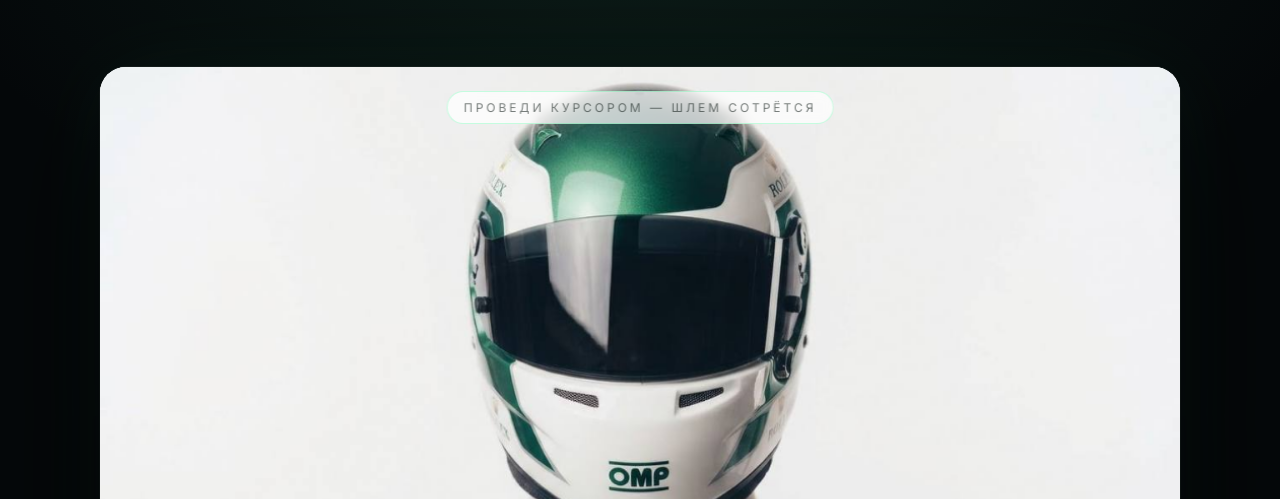
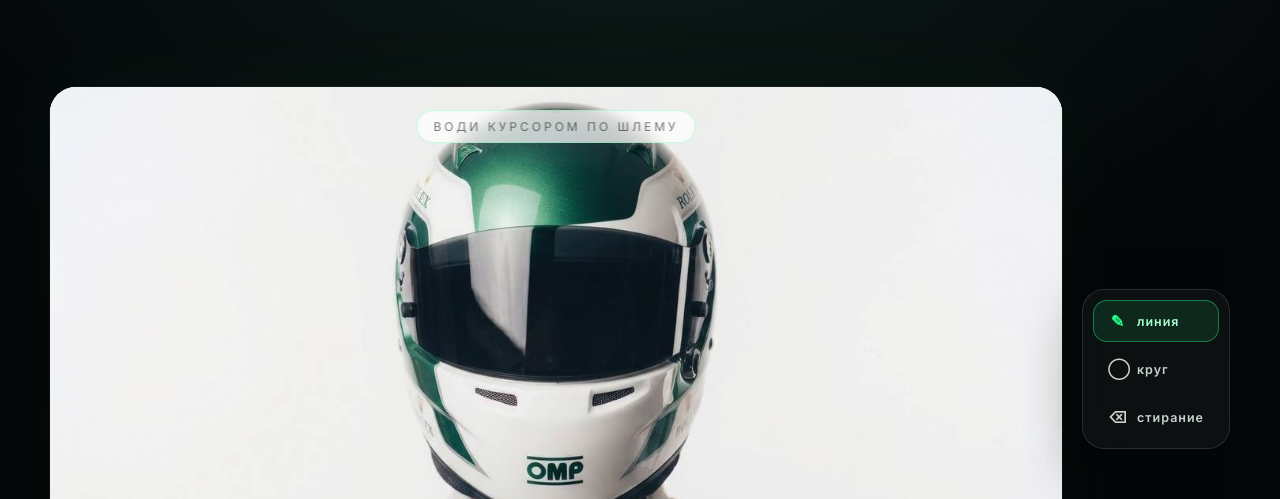
Before and after one commit to petyxpetyxy-lgtm/racer-reveal, a plain HTML site: page index.html in a window 1280 px wide. Shown: the top 499 px of the page. Drawn offline with Linux system fonts and the light colour scheme.

Commit message:
feat: mode panel (line/circle/erase) with animated appearance, instant restore line

```diff
--- a/app.js
+++ b/app.js
@@ -6,6 +6,7 @@
   const audio = document.getElementById('audio');
   const soundBtn = document.getElementById('soundBtn');
   const soundLabel = document.getElementById('soundLabel');
+  const modeBtns = Array.prototype.slice.call(document.querySelectorAll('.mode-btn'));
 
   const helmet = new Image();
   let helmetReady = false;
@@ -33,73 +34,135 @@
   }
   window.addEventListener('resize', resize);
 
-  // --- кисть: след живёт мгновение и сразу возвращается ---
-  const LIFE = 200;            // мс — почти сразу шлем возвращается
-  function brushR(){ return Math.max(14, h * 0.068); }
+  // ---------------- режимы ----------------
+  let mode = 'line';
+
+  modeBtns.forEach(function(btn){
+    btn.addEventListener('click', function(){
+      mode = btn.dataset.mode;
+      modeBtns.forEach(function(b){ b.classList.toggle('active', b === btn); });
+      resetMarks();
+    });
+  });
+
+  function resetMarks(){
+    stamps.length = 0;
+    mctx.clearRect(0, 0, w, h);
+    lx = -9999; ly = -9999;
+  }
+
+  // ---------------- кисть ----------------
+  const R_LINE = 0.068;   // радиус кисти (доля высоты)
+  const LINE_LIFE = 170;  // мс — шлем возвращается почти сразу
+
+  function brushR(){ return Math.max(13, h * R_LINE); }
 
   const stamps = [];
   let lx = -9999, ly = -9999;
 
-  function stamp(x, y, now){
+  // спрайт: плотная середина + тоненький размытый край, без обводки
+  let sprite = null;
+  function makeSprite(){
+    const S = 128;
+    sprite = document.createElement('canvas');
+    sprite.width = S;
+    sprite.height = S;
+    const c = sprite.getContext('2d');
+    const g = c.createRadialGradient(S/2, S/2, 0, S/2, S/2, S/2);
+    g.addColorStop(0, 'rgba(255,255,255,1)');
+    g.addColorStop(0.86, 'rgba(255,255,255,1)');
+    g.addColorStop(0.94, 'rgba(255,255,255,0.55)');
+    g.addColorStop(0.98, 'rgba(255,255,255,0.16)');
+    g.addColorStop(1, 'rgba(255,255,255,0)');
+    c.fillStyle = g;
+    c.beginPath();
+    c.arc(S/2, S/2, S/2, 0, Math.PI * 2);
+    c.fill();
+  }
+  makeSprite();
+
+  function addStamp(x, y, now){
     stamps.push({ x: x, y: y, born: now });
     if (stamps.length > 600) stamps.splice(0, stamps.length - 600);
   }
 
-  function strokeTo(x, y, now){
+  function stampMask(x, y, r, alpha){
+    mctx.globalAlpha = alpha;
+    mctx.drawImage(sprite, x - r, y - r, r * 2, r * 2);
+    mctx.globalAlpha = 1;
+  }
+
+  // след «линии» — живёт мгновение
+  function strokeLine(x, y){
     const r = brushR();
-    if (lx < -9000){ lx = x; ly = y; stamp(x, y, now); return; }
+    const now = performance.now();
+    if (lx < -9000){ lx = x; ly = y; addStamp(x, y, now); return; }
     const dx = x - lx, dy = y - ly;
-    const dist = Math.sqrt(dx*dx + dy*dy);
+    const dist = Math.sqrt(dx * dx + dy * dy);
     const step = Math.max(4, r * 0.28);
     if (dist < step) return;
     const n = Math.floor(dist / step);
     for (let i = 1; i <= n; i++){
       const t = i / n;
-      stamp(lx + dx * t, ly + dy * t, now);
+      addStamp(lx + dx * t, ly + dy * t, now);
     }
     lx = x; ly = y;
   }
 
-  // спрайт: чёткая середина, тонкий размытый край (блюр тоненький)
-  let sprite = null;
-  function makeSprite(){
-    const S = 128;
-    sprite = document.createElement('canvas');
-    sprite.width = S; sprite.height = S;
-    const c = sprite.getContext('2d');
-    const g = c.createRadialGradient(S/2, S/2, 0, S/2, S/2, S/2);
-    g.addColorStop(0, 'rgba(255,255,255,1)');
-    g.addColorStop(0.82, 'rgba(255,255,255,1)');
-    g.addColorStop(0.92, 'rgba(255,255,255,0.55)');
-    g.addColorStop(0.97, 'rgba(255,255,255,0.18)');
-    g.addColorStop(1, 'rgba(255,255,255,0)');
-    c.fillStyle = g;
-    c.beginPath();
-    c.arc(S/2, S/2, S/2, 0, Math.PI*2);
-    c.fill();
+  // режим «стирание» — мазки остаются навсегда
+  function strokeErase(x, y){
+    const r = brushR() * 1.15;
+    if (lx < -9000){ lx = x; ly = y; stampMask(x, y, r, 0.9); return; }
+    const dx = x - lx, dy = y - ly;
+    const dist = Math.sqrt(dx * dx + dy * dy);
+    const step = Math.max(4, r * 0.3);
+    if (dist < step) return;
+    const n = Math.floor(dist / step);
+    for (let i = 1; i <= n; i++){
+      const t = i / n;
+      stampMask(lx + dx * t, ly + dy * t, r, 0.9);
+    }
+    lx = x; ly = y;
   }
-  makeSprite();
 
-  // --- ввод ---
+  // ---------------- указатель ----------------
+  let px = -9999, py = -9999;
+  let hovering = false;
+  let cx = 0, cy = 0;
   let started = false;
 
   function onPointer(e){
     const rect = frame.getBoundingClientRect();
-    const x = e.clientX - rect.left;
-    const y = e.clientY - rect.top;
-    strokeTo(x, y, performance.now());
+    px = e.clientX - rect.left;
+    py = e.clientY - rect.top;
+    hovering = true;
+
+    if (mode === 'line') strokeLine(px, py);
+    else if (mode === 'erase') strokeErase(px, py);
+
     if (!started){ started = true; enableSound(); }
     if (hint) hint.style.opacity = '0';
   }
+
   frame.addEventListener('pointermove', onPointer);
+
   frame.addEventListener('pointerdown', function(e){
     lx = -9999; ly = -9999;
     onPointer(e);
   });
-  frame.addEventListener('pointerleave', function(){ lx = -9999; ly = -9999; });
 
-  // --- звук из видео ---
+  frame.addEventListener('pointerleave', function(){
+    hovering = false;
+    lx = -9999; ly = -9999;
+  });
+
+  frame.addEventListener('pointerenter', function(){
+    hovering = true;
+  });
+
+  // ---------------- звук из видео ----------------
   let soundOn = false;
+
   function enableSound(){
     if (soundOn) return;
     soundOn = true;
@@ -111,44 +174,73 @@
     soundBtn.classList.add('playing');
     soundLabel.textContent = 'выключить звук';
   }
+
   function disableSound(){
     soundOn = false;
     audio.pause();
     soundBtn.classList.remove('playing');
     soundLabel.textContent = 'включить звук';
   }
+
   soundBtn.addEventListener('click', function(){
     if (soundOn) disableSound(); else enableSound();
   });
 
-  // --- отрисовка ---
+  // ---------------- отрисовка ----------------
+  function drawCircle(){
+    if (!hovering || px < -9000) return;
+    cx += (px - cx) * 0.28;
+    cy += (py - cy) * 0.28;
+    const r = Math.max(40, h * 0.165);
+    const g = ctx.createRadialGradient(cx, cy, 0, cx, cy, r);
+    g.addColorStop(0, 'rgba(0,0,0,1)');
+    g.addColorStop(0.86, 'rgba(0,0,0,1)');
+    g.addColorStop(0.96, 'rgba(0,0,0,0.45)');
+    g.addColorStop(1, 'rgba(0,0,0,0)');
+    ctx.globalCompositeOperation = 'destination-out';
+    ctx.fillStyle = g;
+    ctx.beginPath();
+    ctx.arc(cx, cy, r, 0, Math.PI * 2);
+    ctx.fill();
+    ctx.globalCompositeOperation = 'source-over';
+  }
+
+  function drawLine(now){
+    const r = brushR();
+    mctx.clearRect(0, 0, w, h);
+    for (let i = stamps.length - 1; i >= 0; i--){
+      if (now - stamps[i].born > LINE_LIFE) stamps.splice(i, 1);
+    }
+    for (let i = 0; i < stamps.length; i++){
+      const s = stamps[i];
+      const age = now - s.born;
+      if (age >= LINE_LIFE) continue;
+      const a = Math.pow(1 - age / LINE_LIFE, 1.25);
+      stampMask(s.x, s.y, r, a);
+    }
+    ctx.globalCompositeOperation = 'destination-out';
+    ctx.drawImage(mask, 0, 0, w, h);
+    ctx.globalCompositeOperation = 'source-over';
+  }
+
+  function drawErase(){
+    ctx.globalCompositeOperation = 'destination-out';
+    ctx.drawImage(mask, 0, 0, w, h);
+    ctx.globalCompositeOperation = 'source-over';
+  }
+
   function draw(now){
+    resize();
+    if (cx === 0 && cy === 0){ cx = w * 0.5; cy = h * 0.36; }
+
     ctx.clearRect(0, 0, w, h);
 
     if (helmetReady && w > 2){
-      // шлем поверх лица
       ctx.drawImage(helmet, 0, 0, w, h);
 
-      // маска текущего следа
-      mctx.clearRect(0, 0, w, h);
-      const r = brushR();
-      for (let i = stamps.length - 1; i >= 0; i--){
-        if (now - stamps[i].born > LIFE) stamps.splice(i, 1);
-      }
-      for (let i = 0; i < stamps.length; i++){
-        const s = stamps[i];
-        let a = 1 - (now - s.born) / LIFE;
-        if (a <= 0) continue;
-        a = Math.pow(a, 1.2);
-        mctx.globalAlpha = a;
-        mctx.drawImage(sprite, s.x - r, s.y - r, r * 2, r * 2);
-      }
-      mctx.globalAlpha = 1;
-
-      // стираем шлем по следу — и он сразу возвращается, когда след истёк
-      ctx.globalCompositeOperation = 'destination-out';
-      ctx.drawImage(mask, 0, 0, w, h);
-      ctx.globalCompositeOperation = 'source-over';
+      if (mode === 'line') drawLine(now);
+      else if (mode === 'erase') drawErase();
+      else drawCircle();
     }
 
     requestAnimationFrame(draw);
--- a/index.html
+++ b/index.html
@@ -7,16 +7,24 @@
 <link rel="preconnect" href="https://fonts.googleapis.com">
 <link rel="preconnect" href="https://fonts.gstatic.com" crossorigin>
 <link href="https://fonts.googleapis.com/css2?family=Great+Vibes&family=Inter:wght@300;400;600;800&display=swap" rel="stylesheet">
-<link rel="stylesheet" href="styles.css">
+<link rel="stylesheet" href="styles.css?v=7">
 </head>
 <body>
 
 <div class="stage">
-  <div class="frame" id="frame">
-    <img class="face" src="face.jpg" alt="гонщик без шлема">
-    <canvas id="veil" aria-hidden="true"></canvas>
-    <div class="signature">Saraunh0ly</div>
-    <div class="hint">проведи курсором — шлем сотрётся</div>
+  <div class="row">
+    <div class="frame" id="frame">
+      <img class="face" src="face.jpg" alt="гонщик без шлема">
+      <canvas id="veil" aria-hidden="true"></canvas>
+      <div class="signature">Saraunh0ly</div>
+      <div class="hint">води курсором по шлему</div>
+    </div>
+
+    <div class="panel" id="panel" aria-label="Режимы эффекта">
+      <button class="mode-btn active" data-mode="line"><span class="mi">✎</span><span>линия</span></button>
+      <button class="mode-btn" data-mode="circle"><span class="mi">◯</span><span>круг</span></button>
+      <button class="mode-btn" data-mode="erase"><span class="mi">⌫</span><span>стирание</span></button>
+    </div>
   </div>
 
   <div class="bar">
@@ -29,6 +37,6 @@
 </div>
 
 <audio id="audio" src="sound.m4a" loop preload="auto"></audio>
-<script src="app.js"></script>
+<script src="app.js?v=7"></script>
 </body>
 </html>
--- a/styles.css
+++ b/styles.css
@@ -15,14 +15,20 @@ body {
   flex-direction: column;
   align-items: center;
   justify-content: center;
-  gap: 22px;
-  padding: 28px 16px;
+  gap: 20px;
+  padding: 26px 14px;
+}
+.row {
+  display: flex;
+  align-items: center;
+  gap: 20px;
+  width: min(94vw, 1180px);
 }
 .frame {
   position: relative;
-  width: min(94vw, 1080px);
+  flex: 1 1 auto;
+  min-width: 0;
   aspect-ratio: 1280 / 714;
-  animation: frameIn 1.1s cubic-bezier(.2,.7,.2,1) both;
   border-radius: 26px;
   overflow: hidden;
   box-shadow:
@@ -32,6 +38,7 @@ body {
   isolation: isolate;
   background: #fff;
   cursor: crosshair;
+  animation: frameIn 1.1s cubic-bezier(.2,.7,.2,1) both;
 }
 .frame .face {
   position: absolute;
@@ -57,7 +64,7 @@ body {
   bottom: 5%;
   z-index: 3;
   font-family: 'Great Vibes', cursive;
-  font-size: clamp(44px, 7.4vw, 104px);
+  font-size: clamp(40px, 6.6vw, 96px);
   color: #22ff8a;
   line-height: 1;
   transform: rotate(-8deg);
@@ -88,6 +95,51 @@ body {
   transition: opacity 0.8s ease;
   white-space: nowrap;
 }
+
+/* --- панель режимов --- */
+.panel {
+  flex: 0 0 auto;
+  display: flex;
+  flex-direction: column;
+  gap: 6px;
+  padding: 10px;
+  border-radius: 22px;
+  background: rgba(255,255,255,0.04);
+  border: 1px solid rgba(255,255,255,0.12);
+  backdrop-filter: blur(12px);
+  -webkit-backdrop-filter: blur(12px);
+  box-shadow: 0 20px 60px rgba(0,0,0,0.45);
+  animation: panelIn 0.9s cubic-bezier(.2,.7,.2,1) 0.45s both;
+}
+.mode-btn {
+  display: flex;
+  align-items: center;
+  gap: 9px;
+  padding: 10px 14px;
+  border-radius: 14px;
+  border: 1px solid transparent;
+  background: transparent;
+  color: #c9d4cf;
+  font-family: inherit;
+  font-size: 12.5px;
+  font-weight: 600;
+  letter-spacing: 1px;
+  text-transform: lowercase;
+  cursor: pointer;
+  transition: background 0.2s, border-color 0.2s, color 0.2s;
+  white-space: nowrap;
+}
+.mode-btn .mi { font-size: 16px; width: 20px; text-align: center; }
+.mode-btn:hover { background: rgba(255,255,255,0.05); }
+.mode-btn.active {
+  background: rgba(34,255,138,0.10);
+  border-color: rgba(34,255,138,0.40);
+  color: #a9ffd0;
+}
+.mode-btn.active .mi { color: #22ff8a; }
+
+@keyframes panelIn { from { opacity: 0; transform: translateX(26px); } to { opacity: 1; transform: none; } }
+
 .bar {
   display: flex;
   align-items: center;
@@ -123,9 +175,14 @@ body {
 @keyframes eq { 0%,100%{ height:4px; opacity:.5 } 50%{ height:16px; opacity:1 } }
 @keyframes frameIn { from { opacity: 0; transform: translateY(18px) scale(0.985); } to { opacity: 1; transform: none; } }
 .tag { font-size: 12px; letter-spacing: 2px; text-transform: uppercase; color: rgba(232,238,242,0.38); }
-@media (max-width: 640px){
-  .frame { width: 96vw; border-radius: 18px; }
+
+@media (max-width: 780px){
+  .row { flex-direction: column; gap: 14px; }
+  .frame { width: 100%; border-radius: 18px; }
+  .panel { flex-direction: row; animation: panelInM 0.9s cubic-bezier(.2,.7,.2,1) 0.45s both; }
+  .mode-btn { padding: 9px 12px; font-size: 11.5px; }
   .hint { font-size: 10px; letter-spacing: 2px; padding: 6px 12px; }
   .bar { gap: 10px; }
   .tag { display: none; }
 }
+@keyframes panelInM { from { opacity: 0; transform: translateY(16px); } to { opacity: 1; transform: none; } }
```
